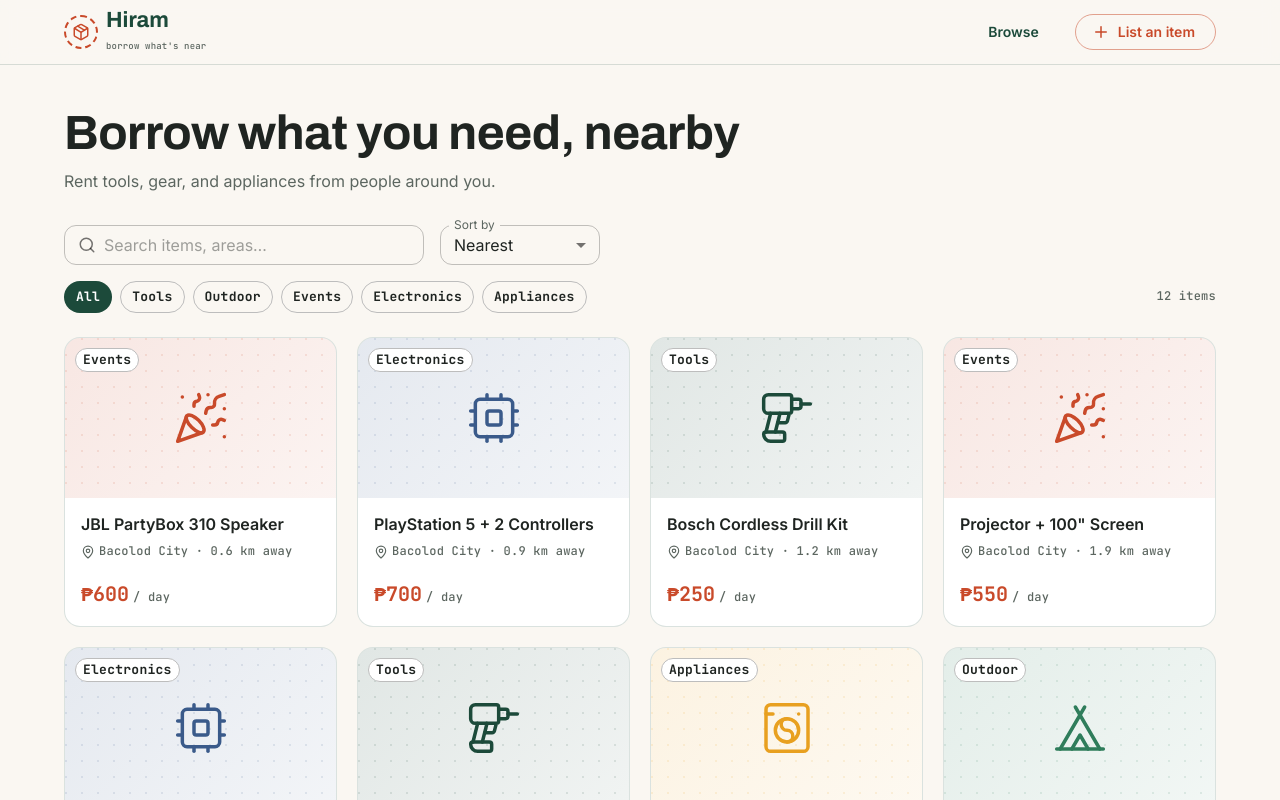
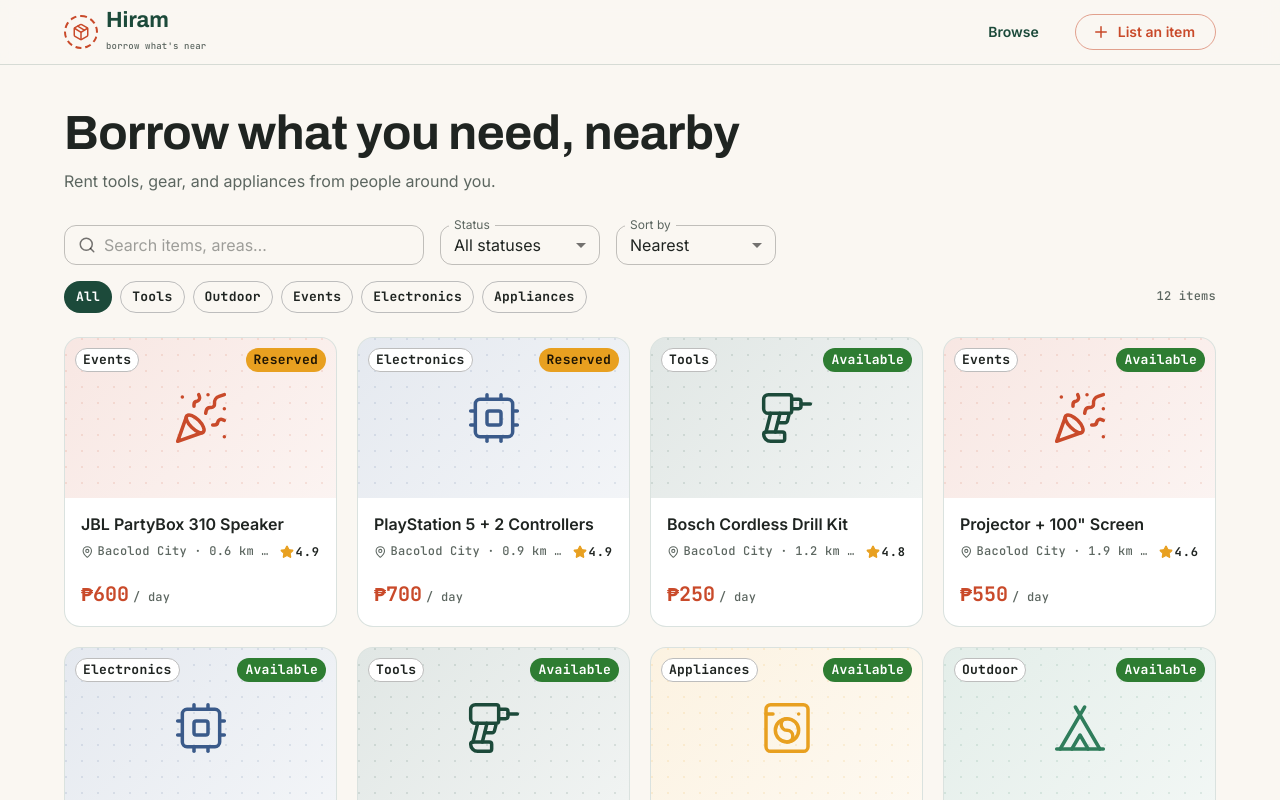
Before and after one commit to janecame/Hiram, a React (Vite) app in the folder frontend/: page / in a window 1280 px wide. Shown: the top 800 px of the page. Built offline with nearby package versions, Linux system fonts and the light colour scheme.

Commit message:
Round 2A: status badge + rating on cards, status filter through api/hooks

```diff
--- a/frontend/src/api/items.ts
+++ b/frontend/src/api/items.ts
@@ -1,5 +1,5 @@
 import { MOCK_ITEMS } from "../data/mock-items";
-import type { Category, Item, NewItemInput } from "../types/item";
+import type { Category, Item, ItemStatus, NewItemInput } from "../types/item";
 
 /**
  * ── The only file the real backend will replace ──
@@ -19,6 +19,7 @@
 
 export interface ListItemsFilters {
   category?: Category | "all";
+  status?: ItemStatus | "all";
   search?: string;
   sort?: SortKey;
 }
@@ -28,17 +29,23 @@
 ): Promise<Item[]> {
   await delay();
 
-  const { category = "all", search = "", sort = "nearest" } = filters;
+  const {
+    category = "all",
+    status = "all",
+    search = "",
+    sort = "nearest",
+  } = filters;
   const query = search.trim().toLowerCase();
 
   let result = store.filter((item) => {
     const matchesCategory = category === "all" || item.category === category;
+    const matchesStatus = status === "all" || item.status === status;
     const matchesSearch =
       query === "" ||
       item.title.toLowerCase().includes(query) ||
       item.description.toLowerCase().includes(query) ||
       item.area.toLowerCase().includes(query);
-    return matchesCategory && matchesSearch;
+    return matchesCategory && matchesStatus && matchesSearch;
   });
 
   result = [...result].sort((a, b) => {
--- a/frontend/src/components/FilterBar.tsx
+++ b/frontend/src/components/FilterBar.tsx
@@ -8,15 +8,23 @@
   InputAdornment,
 } from "@mui/material";
 import { Search } from "lucide-react";
-import type { Category } from "../types/item";
-import { CATEGORIES, CATEGORY_LABELS } from "../types/item";
+import type { Category, ItemStatus } from "../types/item";
+import {
+  CATEGORIES,
+  CATEGORY_LABELS,
+  STATUSES,
+  STATUS_LABELS,
+} from "../types/item";
 import type { SortKey } from "../api/items";
 
 export type CategoryFilter = Category | "all";
+export type StatusFilter = ItemStatus | "all";
 
 interface FilterBarProps {
   category: CategoryFilter;
   onCategoryChange: (c: CategoryFilter) => void;
+  status: StatusFilter;
+  onStatusChange: (s: StatusFilter) => void;
   sort: SortKey;
   onSortChange: (s: SortKey) => void;
   search: string;
@@ -30,9 +38,16 @@
   { value: "newest", label: "Newest" },
 ];
 
+const STATUS_OPTIONS: { value: StatusFilter; label: string }[] = [
+  { value: "all", label: "All statuses" },
+  ...STATUSES.map((s) => ({ value: s, label: STATUS_LABELS[s] })),
+];
+
 export function FilterBar({
   category,
   onCategoryChange,
+  status,
+  onStatusChange,
   sort,
   onSortChange,
   search,
@@ -61,6 +76,20 @@
           }}
           sx={{ maxWidth: { sm: 360 } }}
         />
+        <TextField
+          select
+          size="small"
+          label="Status"
+          value={status}
+          onChange={(e) => onStatusChange(e.target.value as StatusFilter)}
+          sx={{ minWidth: 160 }}
+        >
+          {STATUS_OPTIONS.map((o) => (
+            <MenuItem key={o.value} value={o.value}>
+              {o.label}
+            </MenuItem>
+          ))}
+        </TextField>
         <TextField
           select
           size="small"
--- a/frontend/src/components/ItemCard.tsx
+++ b/frontend/src/components/ItemCard.tsx
@@ -1,10 +1,22 @@
 import { Box, Card, CardActionArea, Chip, Stack, Typography } from "@mui/material";
-import { MapPin } from "lucide-react";
+import type { ChipProps } from "@mui/material";
+import { MapPin, Star } from "lucide-react";
 import { Link as RouterLink } from "react-router-dom";
-import type { Item } from "../types/item";
-import { CATEGORY_LABELS } from "../types/item";
+import type { Item, ItemStatus } from "../types/item";
+import { CATEGORY_LABELS, STATUS_LABELS } from "../types/item";
 import { formatDistance, formatPeso } from "../lib/format";
 import { CategoryBlock } from "./CategoryBlock";
+
+/**
+ * Status → MUI Chip color (theme palette only, no hardcoded hex).
+ * available = positive (success/green), reserved = highlight (warning/amber),
+ * unavailable = muted (default/grey).
+ */
+const STATUS_CHIP_COLOR: Record<ItemStatus, ChipProps["color"]> = {
+  available: "success",
+  reserved: "warning",
+  unavailable: "default",
+};
 
 export function ItemCard({ item }: { item: Item }) {
   return (
@@ -38,6 +50,20 @@
               bgcolor: "background.paper",
             }}
           />
+          <Chip
+            label={STATUS_LABELS[item.status]}
+            size="small"
+            color={STATUS_CHIP_COLOR[item.status]}
+            variant={item.status === "unavailable" ? "outlined" : "filled"}
+            sx={{
+              position: "absolute",
+              top: 10,
+              right: 10,
+              ...(item.status === "unavailable" && {
+                bgcolor: "background.paper",
+              }),
+            }}
+          />
         </Box>
 
         <Stack spacing={1} sx={{ p: 2, flexGrow: 1 }}>
@@ -47,14 +73,34 @@
 
           <Stack
             direction="row"
-            spacing={0.5}
+            spacing={1}
             alignItems="center"
+            justifyContent="space-between"
             sx={{ color: "text.secondary" }}
           >
-            <MapPin size={14} />
-            <Typography variant="caption">
-              {item.area} · {formatDistance(item.distanceKm)}
-            </Typography>
+            <Stack direction="row" spacing={0.5} alignItems="center" sx={{ minWidth: 0 }}>
+              <MapPin size={14} />
+              <Typography variant="caption" noWrap>
+                {item.area} · {formatDistance(item.distanceKm)}
+              </Typography>
+            </Stack>
+
+            {item.rating !== undefined && (
+              <Stack
+                direction="row"
+                spacing={0.25}
+                alignItems="center"
+                sx={{ color: "warning.main", flexShrink: 0 }}
+              >
+                <Star size={14} fill="currentColor" />
+                <Typography
+                  variant="overline"
+                  sx={{ lineHeight: 1, color: "text.primary" }}
+                >
+                  {item.rating.toFixed(1)}
+                </Typography>
+              </Stack>
+            )}
           </Stack>
 
           <Box sx={{ flexGrow: 1 }} />
--- a/frontend/src/pages/BrowsePage.tsx
+++ b/frontend/src/pages/BrowsePage.tsx
@@ -2,7 +2,11 @@
 import { Box, Container, Stack, Typography } from "@mui/material";
 import { useItems } from "../hooks/useItems";
 import type { SortKey } from "../api/items";
-import { FilterBar, type CategoryFilter } from "../components/FilterBar";
+import {
+  FilterBar,
+  type CategoryFilter,
+  type StatusFilter,
+} from "../components/FilterBar";
 import { ItemCard } from "../components/ItemCard";
 import { ItemCardSkeleton } from "../components/ItemCardSkeleton";
 import { EmptyState } from "../components/EmptyState";
@@ -20,10 +24,16 @@
 
 export function BrowsePage() {
   const [category, setCategory] = useState<CategoryFilter>("all");
+  const [status, setStatus] = useState<StatusFilter>("all");
   const [sort, setSort] = useState<SortKey>("nearest");
   const [search, setSearch] = useState("");
 
-  const { data: items, isLoading } = useItems({ category, sort, search });
+  const { data: items, isLoading } = useItems({
+    category,
+    status,
+    sort,
+    search,
+  });
 
   return (
     <Container maxWidth="lg" sx={{ py: { xs: 3, md: 5 } }}>
@@ -39,6 +49,8 @@
       <FilterBar
         category={category}
         onCategoryChange={setCategory}
+        status={status}
+        onStatusChange={setStatus}
         sort={sort}
         onSortChange={setSort}
         search={search}
```
